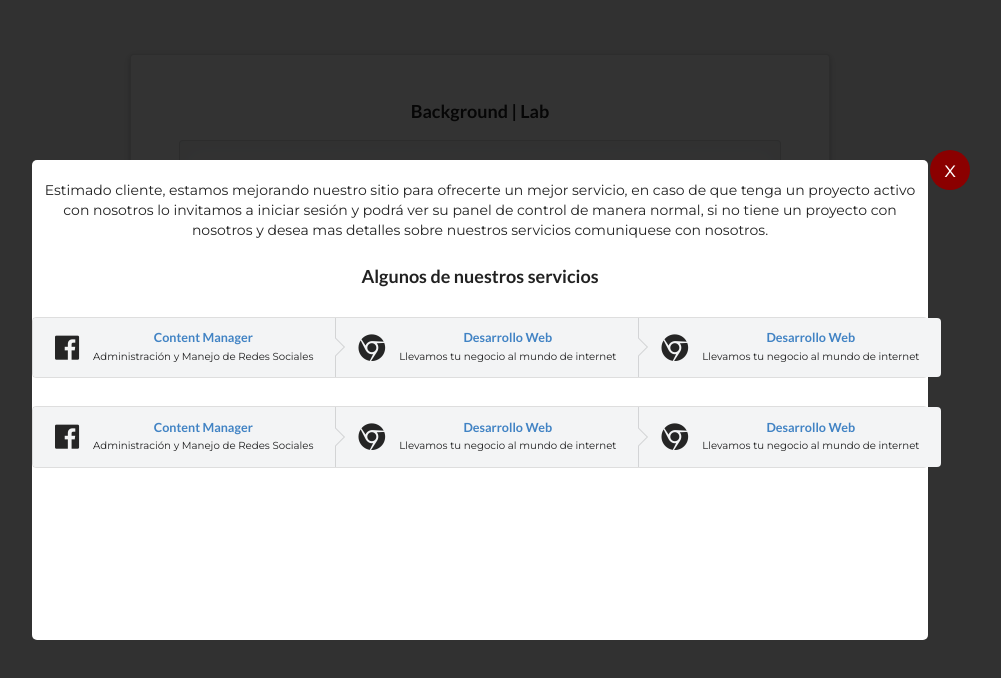
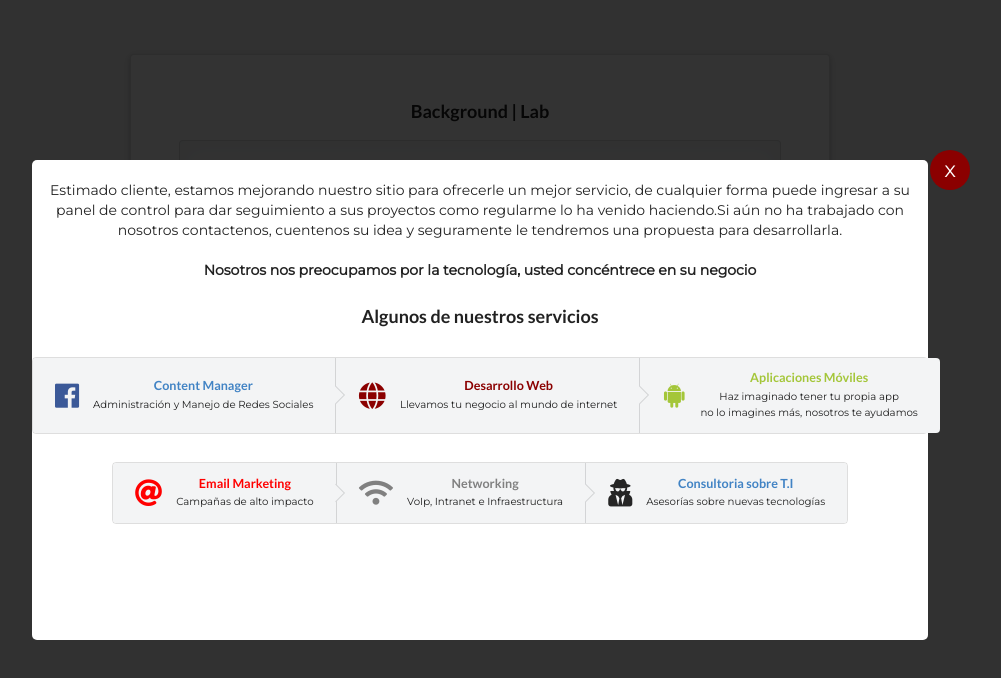
Before and after one commit to tenajesus/backgroundlab, a plain HTML site: page index.html in a window 1280 px wide. Shown: the whole page, without its empty margins (160-1161 px from the left). Drawn offline with Linux system fonts and the light colour scheme.

Commit message:
Se han incluido nuestros servicios

```diff
--- a/css/style.css
+++ b/css/style.css
@@ -29,6 +29,25 @@ body{
 	background: white;
 	border-radius: 5px;
 }
+.contenido #fb {
+	color: #3b5998;
+	}
+
+.contenido #ch {
+	color: darkred;
+	}
+
+.contenido #app {
+	color: #a4c639;
+	}
+
+.contenido #at {
+	color: red;
+	}
+
+.contenido #wi {
+	color: gray;
+	}
 
 #cerrar {
 	display: none;
--- a/index.html
+++ b/index.html
@@ -70,54 +70,55 @@
 		<div class="modal">
 			<div class="contenido">
 				<br>
-				Estimado cliente, estamos mejorando nuestro sitio para ofrecerte un mejor servicio, en caso de que
-				tenga un proyecto activo con nosotros lo invitamos a iniciar sesión y podrá ver su panel de control de manera normal, si no tiene un proyecto con nosotros y desea mas detalles sobre nuestros
-				servicios comuniquese con nosotros.
+				Estimado cliente, estamos mejorando nuestro sitio para ofrecerle un mejor servicio, de cualquier forma puede ingresar a su panel de control para dar seguimiento a sus proyectos como regularme lo ha venido haciendo.Si aún no ha trabajado con nosotros contactenos, cuentenos su idea y seguramente le tendremos una propuesta para desarrollarla.
+				<br>
+				<br>
+				<b>Nosotros nos preocupamos por la tecnología, usted concéntrece en su negocio</b>
 				<br>
 				<h3>Algunos de nuestros servicios</h3>
 <div class="ui mini steps">
   <div class="active step">
-    <i class="facebook icon"></i>
+    <i id="fb" class="facebook icon"></i>
     <div class="content">
       <div class="title">Content Manager</div>
       <div class="description">Administración y Manejo de Redes Sociales</div>
     </div>
   </div>
   <div class="active step">
-    <i class="chrome icon"></i>
+    <i id="ch" class="globe icon"></i>
     <div class="content">
-      <div class="title">Desarrollo Web</div>
+      <div class="title" id="ch">Desarrollo Web</div>
       <div class="description">Llevamos tu negocio al mundo de internet</div>
     </div>
   </div>
   <div class="active step">
-    <i class="chrome icon"></i>
+    <i id="app" class="android icon"></i>
     <div class="content">
-      <div class="title">Desarrollo Web</div>
-      <div class="description">Llevamos tu negocio al mundo de internet</div>
+      <div class="title" id="app">Aplicaciones Móviles</div>
+      <div class="description">Haz imaginado tener tu propia app<br>no lo imagines más, nosotros te ayudamos</div>
     </div>
   </div>
 </div>
 <div class="ui mini steps">
   <div class="active step">
-    <i class="facebook icon"></i>
+    <i id="at" class="at icon"></i>
     <div class="content">
-      <div class="title">Content Manager</div>
-      <div class="description">Administración y Manejo de Redes Sociales</div>
+      <div class="title" id="at">Email Marketing</div>
+      <div class="description">Campañas de alto impacto</div>
     </div>
   </div>
   <div class="active step">
-    <i class="chrome icon"></i>
+    <i id="wi" class="wifi icon"></i>
     <div class="content">
-      <div class="title">Desarrollo Web</div>
-      <div class="description">Llevamos tu negocio al mundo de internet</div>
+      <div class="title" id="wi">Networking</div>
+      <div class="description">VoIp, Intranet e Infraestructura</div>
     </div>
   </div>
   <div class="active step">
-    <i class="chrome icon"></i>
+    <i class="user secret icon"></i>
     <div class="content">
-      <div class="title">Desarrollo Web</div>
-      <div class="description">Llevamos tu negocio al mundo de internet</div>
+      <div class="title">Consultoria sobre T.I</div>
+      <div class="description">Asesorías sobre nuevas tecnologías</div>
     </div>
   </div>
 </div>
```
